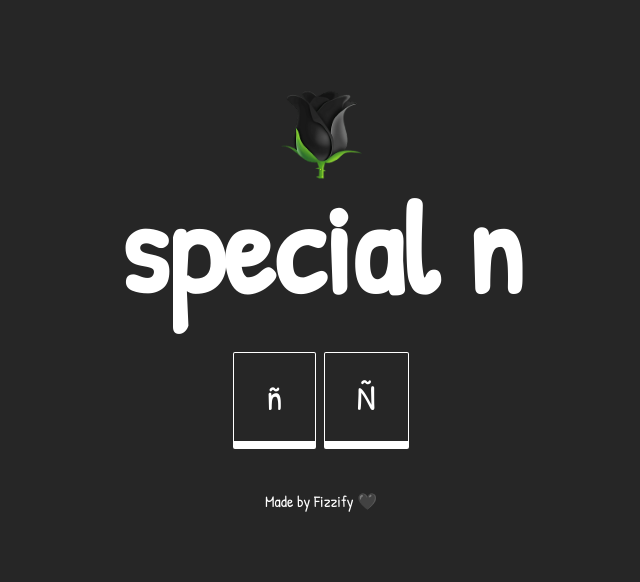
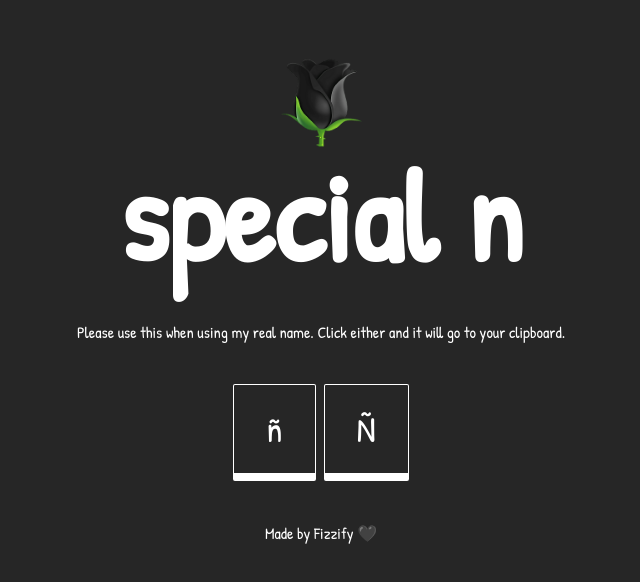
Before and after one commit to Fizzify/special-n, a Next.js app: page / in a window 1280 px wide. Shown: the part 102-684 px from the top of the page, without its empty margins (319-959 px from the left). Built offline with nearby package versions, Linux system fonts and the light colour scheme.

Commit message:
Add description.

```diff
--- a/pages/index.tsx
+++ b/pages/index.tsx
@@ -22,6 +22,10 @@ const Home: NextPage = () => {
         <main className="flex flex-col items-center justify-center h-screen text-center">
           <img src="/black_rose.png" className="w-[100px] h-[100px]" />
           <h1 className="font-bold text-9xl">special n</h1>
+          <p className="mt-10">
+            Please use this when using my real name. Click either and it will go
+            to your clipboard.
+          </p>
           <div className="flex gap-2 mt-10">
             <button
               onClick={handleClick}
--- a/styles/globals.css
+++ b/styles/globals.css
@@ -517,6 +517,10 @@ video {
   margin-top: 2.5rem;
 }
 
+.mt-2 {
+  margin-top: 0.5rem;
+}
+
 .flex {
   display: flex;
 }
```
